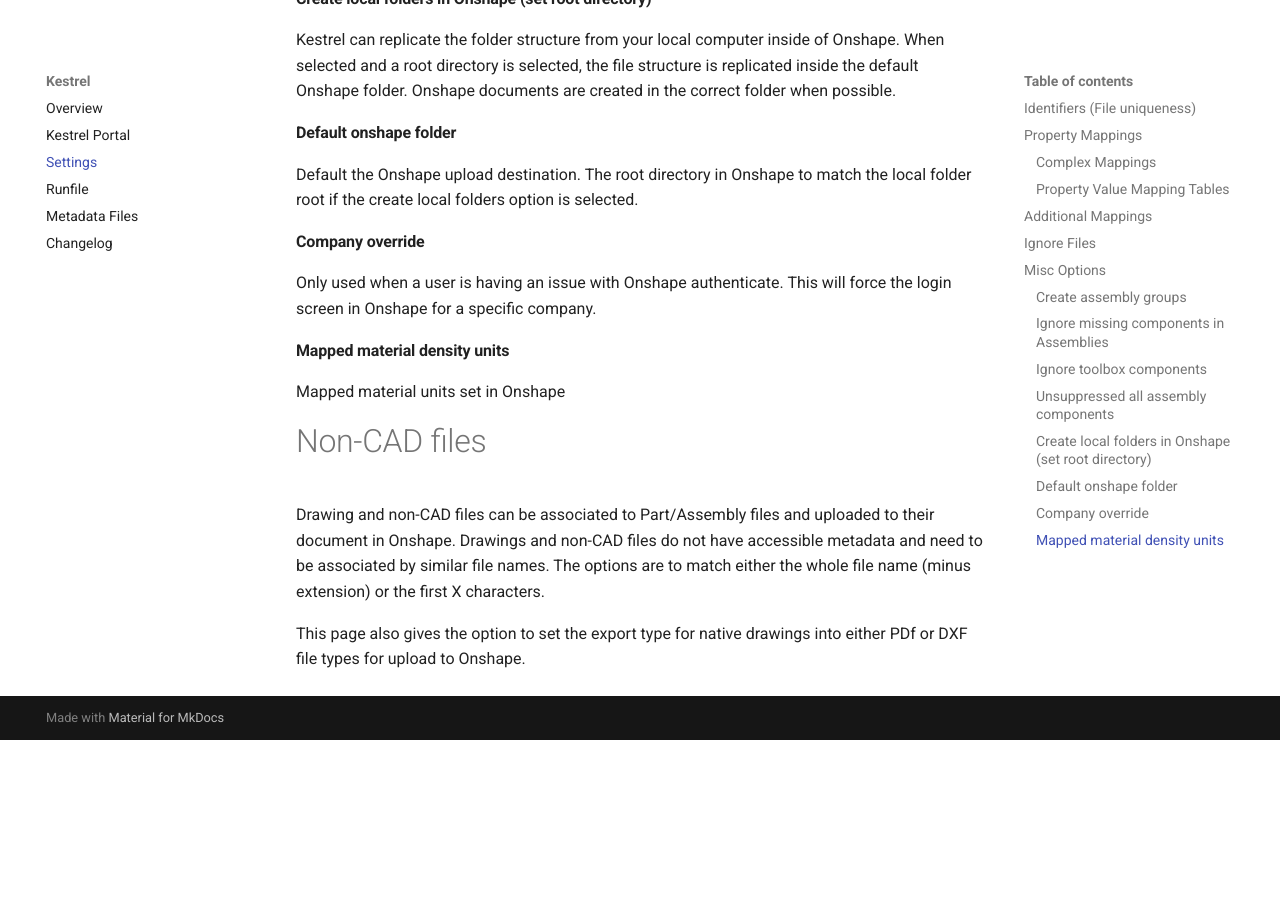
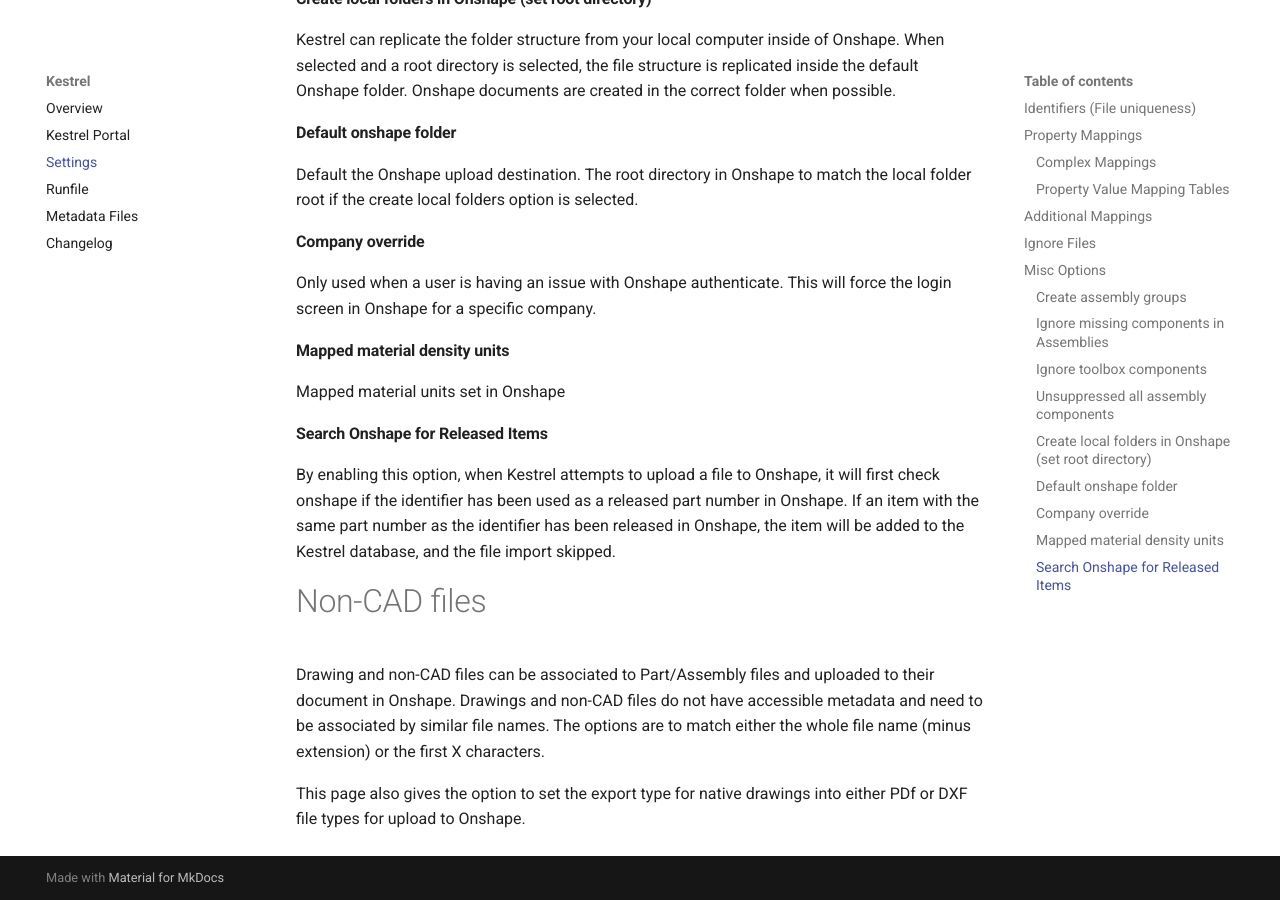
Before and after one commit to SmartBenchSoftware/Documentation, an MkDocs documentation site: the page built from docs/kestrel/Settings.md, in a window 1280 px wide and 900 px high, scrolled down 3067 px. Built offline with MkDocs 1.6.1 and Material for MkDocs 9.7.7, drawn with Linux system fonts in a browser that asks for light colours; before the commit the page ends 3807 px from its top, so only the background shows below that.

Commit message:
Add search option for released items in Onshape
Added a section on searching Onshape for released items, detailing how Kestrel checks for existing part numbers before uploading.

```diff
--- a/docs/kestrel/Settings.md
+++ b/docs/kestrel/Settings.md
@@ -110,6 +110,10 @@
 #### Mapped material density units
 Mapped material units set in Onshape
 
+#### Search Onshape for Released Items
+By enabling this option, when Kestrel attempts to upload a file to Onshape, it will first check onshape if the identifier has been used as a released part number in Onshape.
+If an item with the same part number as the identifier has been released in Onshape, the item will be added to the Kestrel database, and the file import skipped.
+
 # Non-CAD files
 Drawing and non-CAD files can be associated to Part/Assembly files and uploaded to their document in Onshape.
 Drawings and non-CAD files do not have accessible metadata and need to be associated by similar file names.
```
